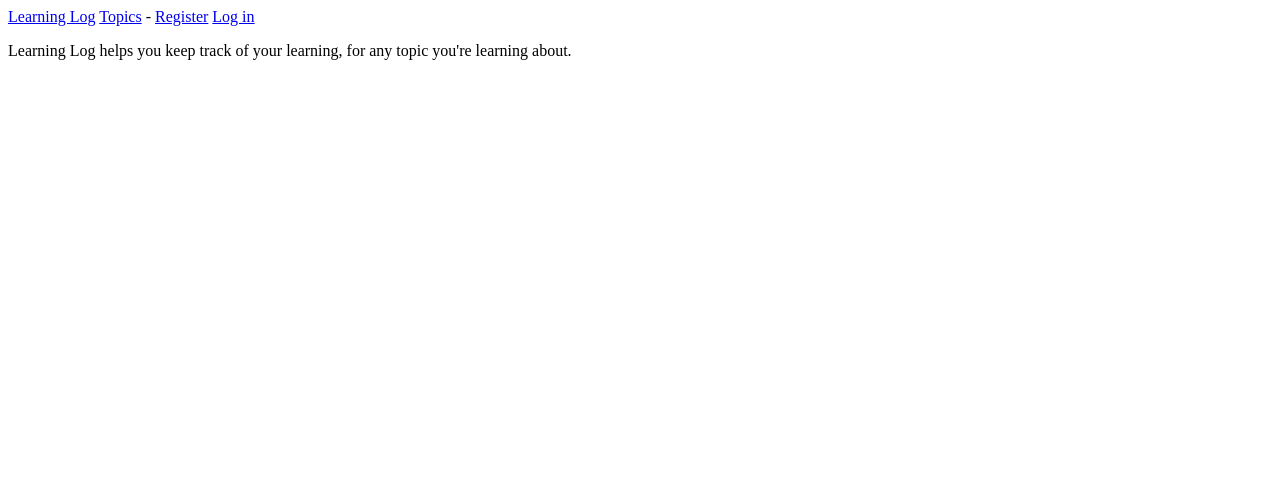
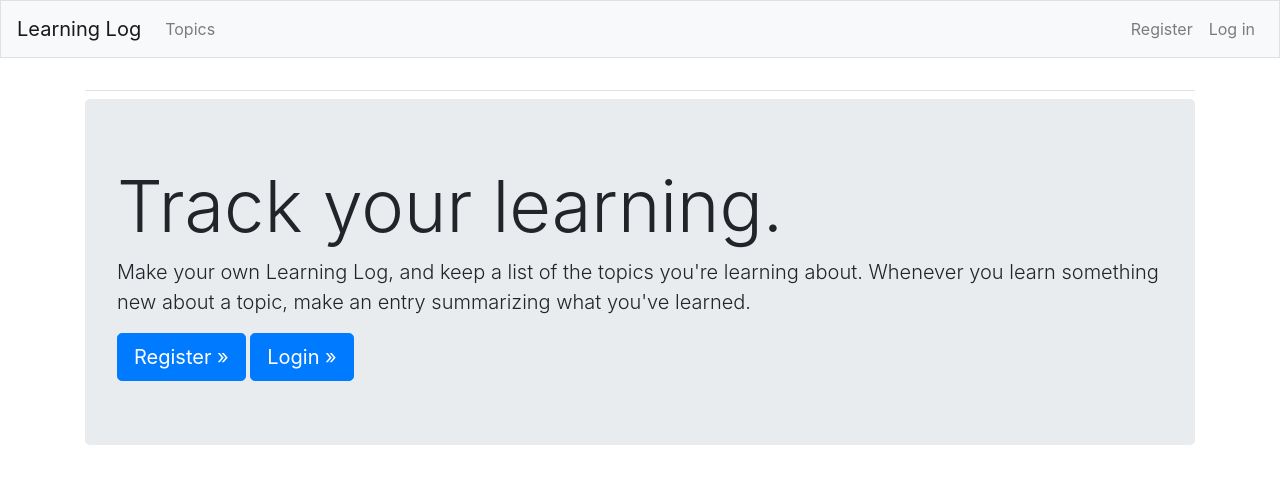
Before and after one commit to Hocuda/learning_log, a Django app: page / in a window 1280 px wide. Shown: the top 484 px of the page. Run offline with Django 5.2, Linux system fonts and the light colour scheme; some libraries are stand-ins or nearby versions.

Commit message:
applied bootstrap styles to base and index

```diff
--- a/learning_log/settings.py
+++ b/learning_log/settings.py
@@ -22,6 +22,9 @@ INSTALLED_APPS = [
     # мои приложения
     'learning_logs',
     'users',
+
+    # сторонние приложения
+    'bootstrap4',
 
     # системные приложения
     'django.contrib.admin',
--- a/learning_logs/templates/learning_logs/base.html
+++ b/learning_logs/templates/learning_logs/base.html
@@ -1,16 +1,65 @@
-<p>
-	<a href="{% url 'learning_logs:index' %}">Learning Log</a>
-	<a href="{% url 'learning_logs:topics' %}">Topics</a> -
+{% load bootstrap4 %}
+
+<!DOCTYPE html>
+<html>
+<head>
+	<meta charset="utf-8">
+	<meta name="viewport" content="width=device-width, initial-scale=1,
+		shrink-to-fit=no">
+	<title>Learning Log</title>
+
+	{% bootstrap_css %}
+	{% bootstrap_javascript jquery='full' %}
+
+</head>
+<body>
+
+	<nav class="navbar navbar-expand-md navbar-light bg-light mb-4 border">
+
+		<a class="navbar-brand" href="{% url 'learning_logs:index' %}">
+			Learning Log</a>
+
+		<button class="navbar-toggler" type="button" data-toggle="collapse"
+			data-target="#navbarCallapse" aria-controls="navbarCollapse"
+			aria-expanded="false" aria-label="Toggle navigation">
+		   	  <span class="navbar-toggler-icon"></span></button>
+	   	<div class="collapse navbar-collapse" id="navbarCollapse">
+	   		<ul class="navbar-nav mr-auto">
+	   			<li class="nav-item">
+	   				<a class="nav-link" href="{% url 'learning_logs:topics' %}">
+	   					Topics</a></li>
+	   		</ul>
+	   		<ul class="navbar-nav ml-auto">
 	   			{% if user.is_authenticated %}
-		Hello, {{ user.username }}.
-		<form method="post" action="{% url 'users:logout' %}">
+	   				<li class="nav-item">
+	   					<span class="navbar-text">Hello, {{ user.username }}</span>
+	   				</li>
+	   				<li class="nav-item">
+	   					<form method="post" class="nav-link" action="{% url 'users:logout' %}">
 	   						{% csrf_token %}
-			<button>Log out</button>
+	   						<button class="btn btn-sm btn-primary" type="submit">Log out</button>
 	   					</form>
+	   				</li>
 	   			{% else %}
-		<a href="{% url 'users:register' %}">Register</a>
-		<a href="{% url 'users:login' %}">Log in</a>
+	   				<li class="nav-item">
+	   					<a class="nav-link" href="{% url 'users:register' %}">Register</a>
+	   				</li>
+	   				<li class="nav-item">
+	   					<a class="nav-link" href="{% url 'users:login' %}">Log in</a>
+	   				</li>
 	   			{% endif %}
-</p>
+	   		</ul>
+	   	</div>
+	</nav>
 
+	<main role="main" class="container">
+		<div class="pb-2 mb-2 border-bottom">
+			{% block page_header %}{% endblock page_header %}
+		</div>
+		<div>
 			{% block content %}{% endblock content %}
+		</div>
+	</main>
+
+</body>
+</html>
--- a/learning_logs/templates/learning_logs/index.html
+++ b/learning_logs/templates/learning_logs/index.html
@@ -1,6 +1,23 @@
 {% extends "learning_logs/base.html" %}
 
 {% block content %}
-	<p>Learning Log helps you keep track of your learning, for any topic you're
-	learning about.</p>
+	<div class="jumbotron">
+		<h1 class="display-3">Track your learning.</h1>
+
+		<p class="lead">Make your own Learning Log, and keep a list of the
+			topics you're learning about. Whenever you learn something new
+			about a topic, make an entry summarizing what you've learned.</p>
+		{% if user.is_authenticated %}
+			<form method="post" class="nav-link" action="{% url 'users:logout' %}">
+				{% csrf_token %}
+				<button class="btn btn-lg btn-primary" type="submit">Log out</button>
+			</form>
+		{% else %}
+			<a class="btn btn-lg btn-primary" href="{% url 'users:register' %}"
+				role="button">Register &raquo;</a>
+			<a class="btn btn-lg btn-primary" href="{% url 'users:login' %}"
+				role="button">Login &raquo;</a>
+		{% endif %}
+	</div>
+
 {% endblock content %}
```
Also changed, not shown: db.sqlite3. Lines whose indentation alone changed are shown as unchanged.
